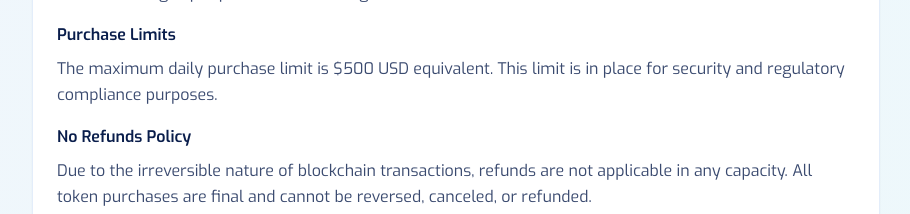
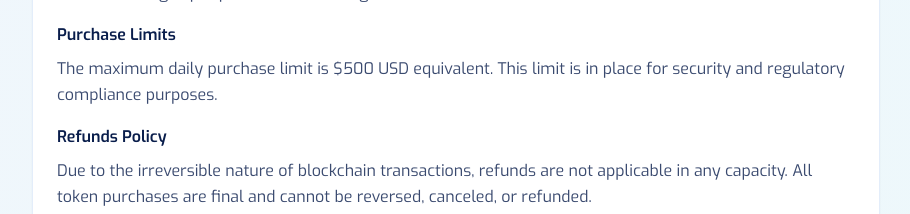
Before and after one commit to maldoteth/dehubdocs, a React (Vite) app: page /docs/terms-of-service in a window 1280 px wide. Shown: the part 2040-2254 px from the top of the page, without its empty margins (312-1222 px from the left). Built offline with nearby package versions, Linux system fonts and the light colour scheme.

Commit message:
Visual edit in Lovable
Edited UI in Lovable

```diff
--- a/src/pages/docs/TermsOfService.tsx
+++ b/src/pages/docs/TermsOfService.tsx
@@ -1,10 +1,8 @@
 import React from 'react';
 import { Card, CardContent, CardHeader, CardTitle } from '@/components/ui/card';
 import { Shield, Users, Zap, Globe, CreditCard } from 'lucide-react';
-
 const TermsOfService = () => {
-  return (
-    <div className="space-y-8">
+  return <div className="space-y-8">
       {/* Header */}
       <div className="space-y-4">
         <h1 className="text-4xl font-bold text-royal-blue font-exo">
@@ -132,7 +130,7 @@ const TermsOfService = () => {
           </div>
 
           <div>
-            <h3 className="font-semibold text-royal-blue mb-2">No Refunds Policy</h3>
+            <h3 className="font-semibold text-royal-blue mb-2">Refunds Policy</h3>
             <p>
               Due to the irreversible nature of blockchain transactions, refunds are not applicable in any capacity. All token purchases are final and cannot be reversed, canceled, or refunded.
             </p>
@@ -338,8 +336,6 @@ const TermsOfService = () => {
           </p>
         </CardContent>
       </Card>
-    </div>
-  );
+    </div>;
 };
-
 export default TermsOfService;
```
